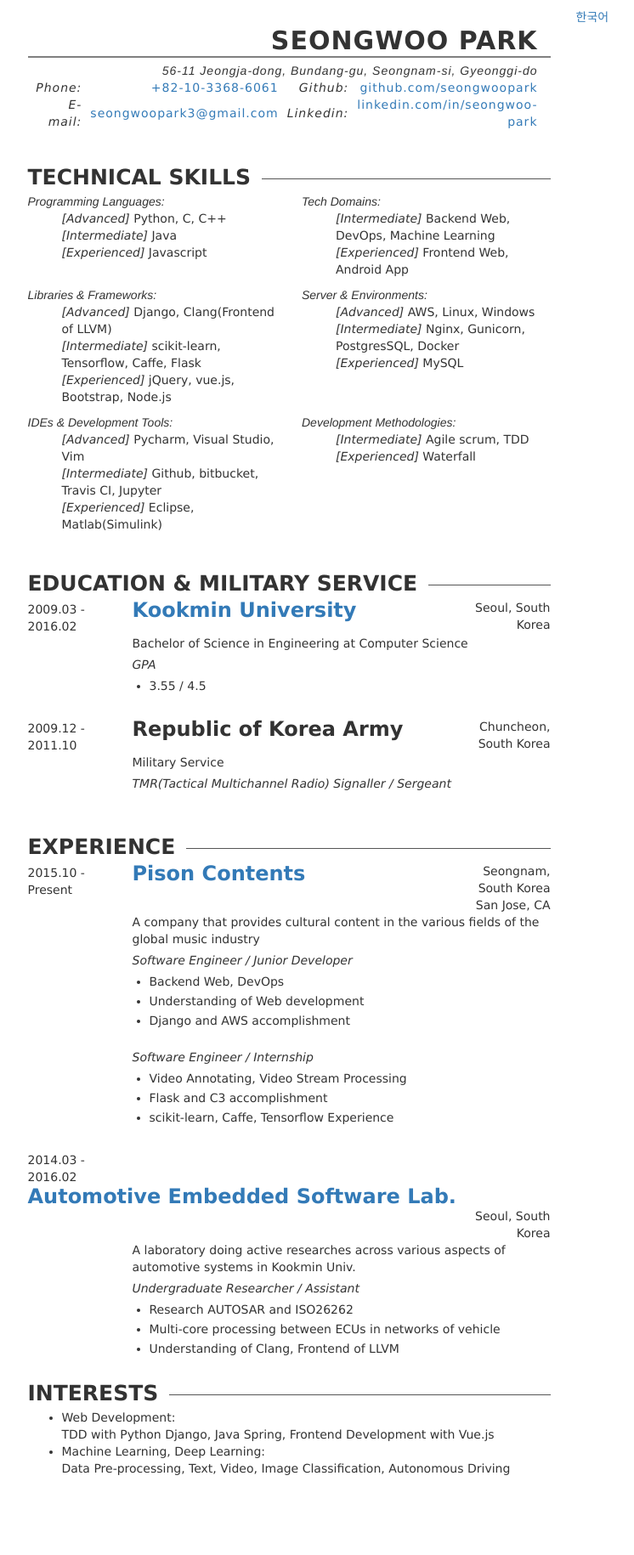
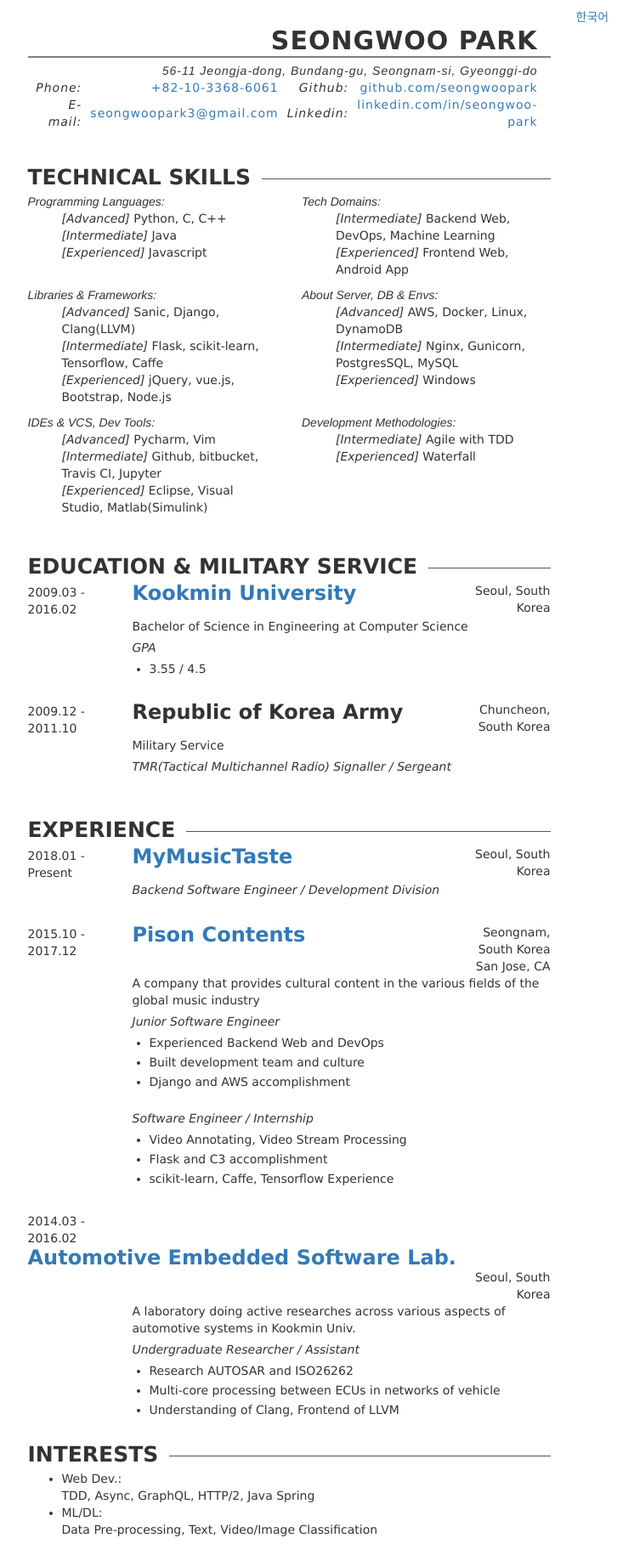
Before and after one commit to seongwoopark/seongwoopark.github.io, a Jekyll site: the page built from resume/resume.html, in a window 1280 px wide. Shown: the whole page at 85% size, without its empty margins (300-1046 px from the left). Built offline with Jekyll 4.4.1, drawn with Linux system fonts in a browser that asks for light colours; before the commit the page ends 1758 px from its top, so only the background shows below that.

Commit message:
update resumes

```diff
--- a/_includes/tech_skills.html
+++ b/_includes/tech_skills.html
@@ -19,33 +19,33 @@
 			<div class="col-lg-6 col-md-6 col-sm-6">
 				<i>Libraries & Frameworks:</i>
 				<ul>
-					<li><i>[Advanced]</i> Django, Clang(Frontend of LLVM)</li>
-					<li><i>[Intermediate]</i> scikit-learn, Tensorflow, Caffe, Flask</li>
+					<li><i>[Advanced]</i> Sanic, Django, Clang(LLVM)</li>
+					<li><i>[Intermediate]</i> Flask, scikit-learn, Tensorflow, Caffe</li>
 					<li><i>[Experienced]</i> jQuery, vue.js, Bootstrap, Node.js</li>
 				</ul>
 			</div>
 			<div class="col-lg-6 col-md-6 col-sm-6">
-				<i>Server & Environments:</i>
+				<i>About Server, DB & Envs:</i>
 				<ul>
-					<li><i>[Advanced]</i> AWS, Linux, Windows</li>
-					<li><i>[Intermediate]</i> Nginx, Gunicorn, PostgresSQL, Docker</li>
-					<li><i>[Experienced]</i> MySQL</li>
+					<li><i>[Advanced]</i> AWS, Docker, Linux, DynamoDB</li>
+					<li><i>[Intermediate]</i> Nginx, Gunicorn, PostgresSQL, MySQL</li>
+					<li><i>[Experienced]</i> Windows</li>
 				</ul>
 			</div>
 		</div>
 		<div class="row tech-skills">
 			<div class="col-lg-6 col-md-6 col-sm-6">
-				<i>IDEs & Development Tools:</i>
+				<i>IDEs & VCS, Dev Tools:</i>
 				<ul>
-					<li><i>[Advanced]</i> Pycharm, Visual Studio, Vim</li>
+					<li><i>[Advanced]</i> Pycharm, Vim</li>
 					<li><i>[Intermediate]</i> Github, bitbucket, Travis CI, Jupyter</li>
-					<li><i>[Experienced]</i> Eclipse, Matlab(Simulink)</li>
+					<li><i>[Experienced]</i> Eclipse, Visual Studio, Matlab(Simulink)</li>
 				</ul>
 			</div>
 			<div class="col-lg-6 col-md-6 col-sm-6">
 				<i>Development Methodologies:</i>
 				<ul>
-					<li><i>[Intermediate]</i> Agile scrum, TDD</li>
+					<li><i>[Intermediate]</i> Agile with TDD</li>
 					<li><i>[Experienced]</i> Waterfall</li>
 				</ul>
 			</div>
--- a/resume/resume.html
+++ b/resume/resume.html
@@ -59,16 +59,25 @@ layout: resume
 		</div>
 
 		<h2 class="middle-line" title="EXPERIENCE">EXPERIENCE</h2>
+        <div class="job">
+			<p class="date">2018.01 - Present</p>
+			<h3><a href="https://www.mymusictaste.com/" target="_blank">MyMusicTaste</a></h3>
+			<p class="location">Seoul, South Korea</p>
+			<div class="job_data">
+				<p class="description-italic">Backend Software Engineer / Development Division</p>
+				<br/>
+			</div>
+		</div>
 		<div class="job">
-			<p class="date">2015.10 - Present</p>
+			<p class="date">2015.10 - 2017.12</p>
 			<h3><a href="http://pisoncontents.com" target="_blank">Pison Contents</a></h3>
 			<p class="location">Seongnam, South Korea<br/>San Jose, CA</p>
 			<div class="job_data">
 				<p class="description">A company that provides cultural content in the various fields of the global music industry</p>
-				<p class="description-italic">Software Engineer / Junior Developer</p>
+				<p class="description-italic">Junior Software Engineer</p>
 				<ul>
-					<li>Backend Web, DevOps</li>
-					<li>Understanding of Web development</li>
+					<li>Experienced Backend Web and DevOps</li>
+					<li>Built development team and culture</li>
 					<li>Django and AWS accomplishment</li>
 				</ul>
 				<br/>
@@ -100,8 +109,8 @@ layout: resume
 
 		<h2 class="middle-line" title="INTERESTS">INTERESTS</h2>
 		<ul>
-			<li>Web Development:<br/>TDD with Python Django, Java Spring, Frontend Development with Vue.js</li>
-			<li>Machine Learning, Deep Learning:<br/>Data Pre-processing, Text, Video, Image Classification, Autonomous Driving</li>
+			<li>Web Dev.:<br/>TDD, Async, GraphQL, HTTP/2, Java Spring</li>
+			<li>ML/DL:<br/>Data Pre-processing, Text, Video/Image Classification</li>
 		</ul>
 	</div>
 	<div class="col-lg-3 col-md-3 col-sm-3">
```
Also changed, not shown: resume/resume_kr.html (+16 -5 lines).
